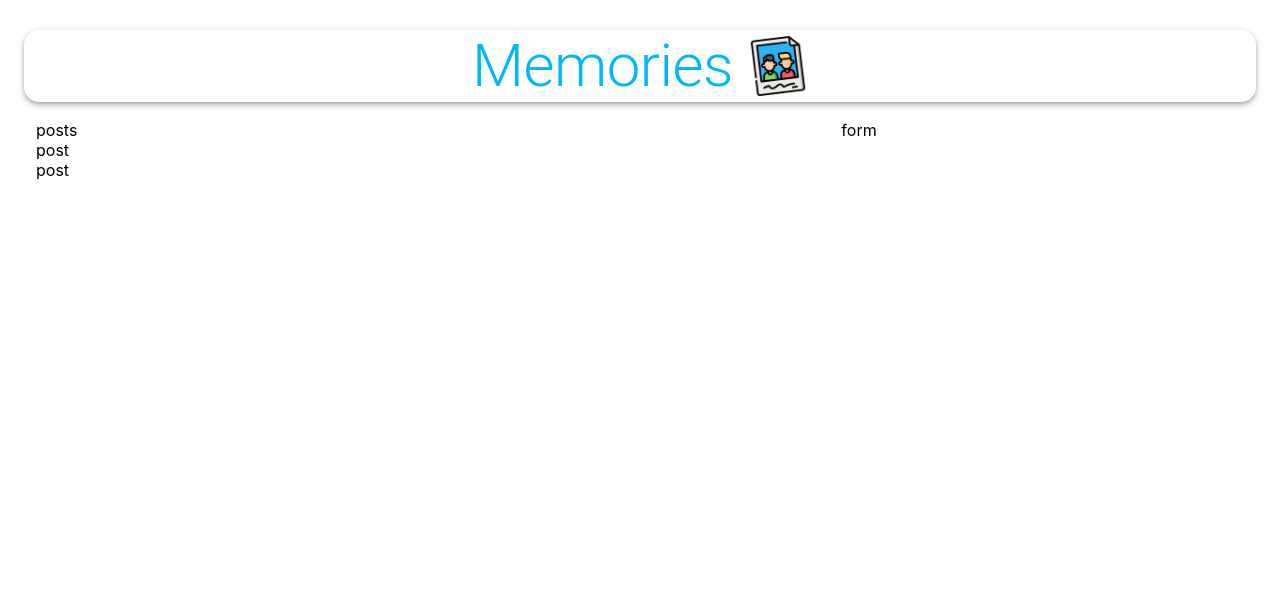
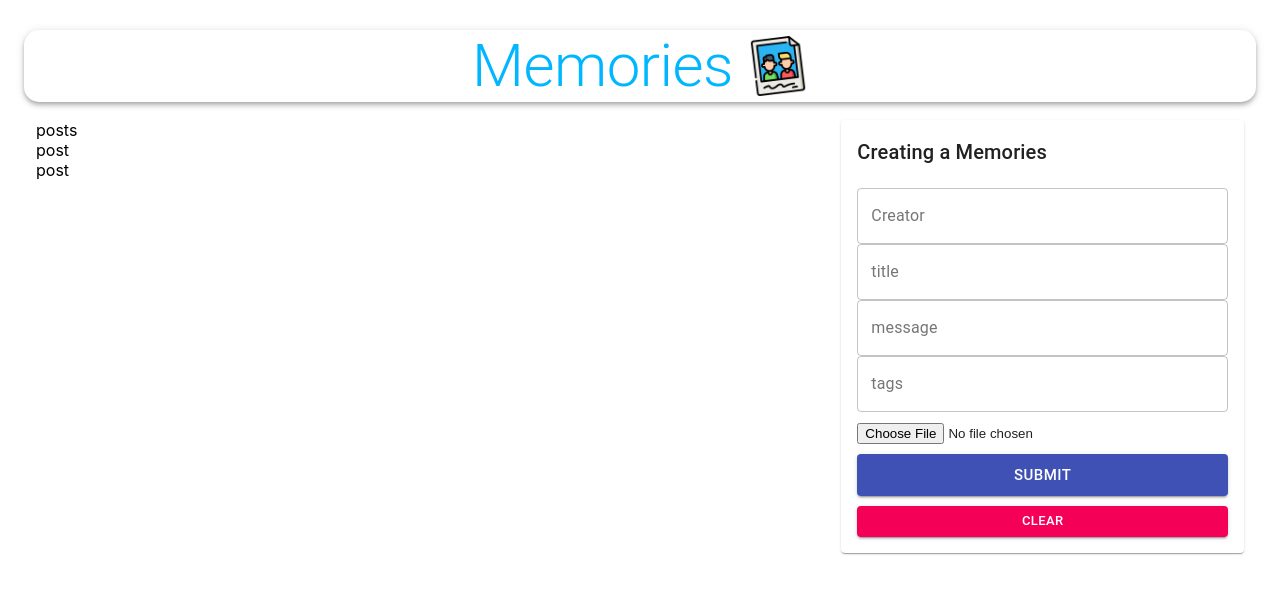
Before and after one commit to Ramaruva/Memories, a React (Create React App) app in the folder memories_front/: page / in a window 1280 px wide. Shown: the top 594 px of the page. Built offline with nearby package versions, Linux system fonts and the light colour scheme; no server answers.

Commit message:
added feature to upload pics

```diff
--- a/memories_front/src/api/index.js
+++ b/memories_front/src/api/index.js
@@ -3,3 +3,4 @@ import axios from 'axios'
 const url='http://localhost:5000/posts'
 
 export const fetchposts =()=>axios.get(url)
+export const createposts=(newPosts)=>axios.post(url,newPosts)
--- a/memories_front/src/components/form/Form.jsx
+++ b/memories_front/src/components/form/Form.jsx
@@ -1,9 +1,107 @@
-import React from 'react'
+import { Button, Paper, TextField, Typography } from "@material-ui/core";
+import React, { useState } from "react";
+import useStyles from "./fstyle";
+import FileBase from "react-file-base64";
+import { useDispatch } from "react-redux";
+import { createpostData } from "../../redux/posts/actionPosts";
+export const Form = () => {
+  const classes = useStyles();
+  const dispatch = useDispatch()
 
-export const Form = () => {
-    return (
-        <div>
-            form
+  const [postData, setPostData] = useState({
+    creator: "",
+    title: "",
+    message: "",
+    tags: "",
+    selectedFile: "",
+  });
+  const handleSubmit = (e) => {
+    e.preventDefault();
+    dispatch(createpostData(postData))
+
+  };
+  const clear =(e)=>
+  {
+
+  }
+  return (
+    <Paper className={classes.paper}>
+      <form
+        autoComplete="off"
+        noValidate
+        className={`${classes.root}${classes.form}`}
+        onSubmit={handleSubmit}
+      >
+        <Typography variant="h6">Creating a Memories</Typography>
+        <br />
+        <TextField
+          name="creator"
+          variant="outlined"
+          label="Creator"
+          fullWidth
+          value={postData.creator}
+          onChange={(e) =>
+            setPostData({ ...postData, creator: e.target.value })
+          }
+        />
+        <br />
+        <TextField
+          name="title"
+          variant="outlined"
+          label="title"
+          fullWidth
+          value={postData.title}
+          onChange={(e) => setPostData({ ...postData, title: e.target.value })}
+        />
+        <br />
+        <TextField
+          name="message"
+          variant="outlined"
+          label="message"
+          fullWidth
+          value={postData.message}
+          onChange={(e) =>
+            setPostData({ ...postData, message: e.target.value })
+          }
+        />
+        <br />
+        <TextField
+          name="tags"
+          variant="outlined"
+          label="tags"
+          fullWidth
+          value={postData.tags}
+          onChange={(e) => setPostData({ ...postData, tags: e.target.value })}
+        />
+        <div className={classes.fileInput}>
+          <FileBase
+            type="file"
+            multiple={false}
+            onDone={({ base64 }) =>
+              setPostData({ ...postData, selectedFile: base64 })
+            }
+          />
         </div>
-    )
-}
+        <Button
+          className={classes.buttonSubmit}
+          variant="contained"
+          color="primary"
+          size="large"
+          type="submit"
+          fullWidth
+        >
+          Submit
+        </Button>
+        <Button
+          variant="contained"
+          color="secondary"
+          size="small"
+          onClick={clear}
+          fullWidth
+        >
+          clear
+        </Button>
+      </form>
+    </Paper>
+  );
+};
--- a/memories_front/src/redux/posts/actionPosts.js
+++ b/memories_front/src/redux/posts/actionPosts.js
@@ -1,4 +1,4 @@
-import { POST_FAILURE, POST_LOADING, POST_SUCCESS } from "./postactionTypes";
+import { POST_FAILURE, POST_LOADING, POST_SUCCESS, SINGLE_POST_FAILURE, SINGLE_POST_LOADING, SINGLE_POST_SUCCESS } from "./postactionTypes";
 import * as api from "../../api/index";
 export const postloading = () => ({
   type: POST_LOADING,
@@ -13,6 +13,26 @@ export const postsuccess = (payload) => ({
   payload,
 });
 
+export const singleLoading =()=>
+(
+  {
+    type:SINGLE_POST_LOADING
+  }
+)
+export const singleFailure =()=>
+(
+  {
+    type:SINGLE_POST_FAILURE
+  }
+)
+export const singlePosts =(payload)=>
+(
+  {
+    type:SINGLE_POST_SUCCESS,
+    payload
+  }
+)
+
 export const postdata = () => async (dispatch) => {
   dispatch(postloading());
   try {
@@ -23,3 +43,15 @@ export const postdata = () => async (dispatch) => {
     dispatch(postFailure());
   }
 };
+
+export const createpostData =(post)=>async(dispatch)=>
+{
+   dispatch(singleLoading())
+  try {
+           const {data}= await api.createposts(post)
+           console.log(data,"si")
+            dispatch(singlePosts(data))
+          } catch (error) {
+             dispatch(singleFailure())
+          }
+}
--- a/memories_front/src/redux/posts/postReducer.js
+++ b/memories_front/src/redux/posts/postReducer.js
@@ -1,8 +1,10 @@
-import { POST_FAILURE, POST_LOADING, POST_SUCCESS } from "./postactionTypes";
+import { POST_FAILURE, POST_LOADING, POST_SUCCESS, SINGLE_POST_FAILURE, SINGLE_POST_LOADING, SINGLE_POST_SUCCESS } from "./postactionTypes";
 
 const initstate = {
   ploading: false,
   pfailure: false,
+  sloading:false,
+  sfailure:false,
   psuccess: [],
 };
 
@@ -25,6 +27,23 @@ export const postReducer = (state = initstate, { type, payload }) => {
         ploading: false,
         pfailure: true,
       };
+    case SINGLE_POST_LOADING:
+      return{
+        ...state,
+        sloading:true
+      }
+    case SINGLE_POST_FAILURE:
+      return{
+        ...state,
+        sloading:false,
+        sfailure:true
+      }
+    case SINGLE_POST_SUCCESS:
+      return{
+        ...state,
+        sloading:false,
+        psuccess:[...state.psuccess,payload]
+      }
     default:
       return state;
   }
--- a/memories_front/src/redux/posts/postactionTypes.js
+++ b/memories_front/src/redux/posts/postactionTypes.js
@@ -1,3 +1,6 @@
 export const POST_LOADING='POST_LOADING'
 export const POST_FAILURE= 'POST_FAILURE'
 export const POST_SUCCESS ='POST_SUCCESS'
+export const SINGLE_POST_LOADING  ='SINGLE_POST_LOADING'
+export const SINGLE_POST_FAILURE='SINGLE_POST_FAILURE'
+export const SINGLE_POST_SUCCESS='SINGLE_POST_SUCCESS'
```
